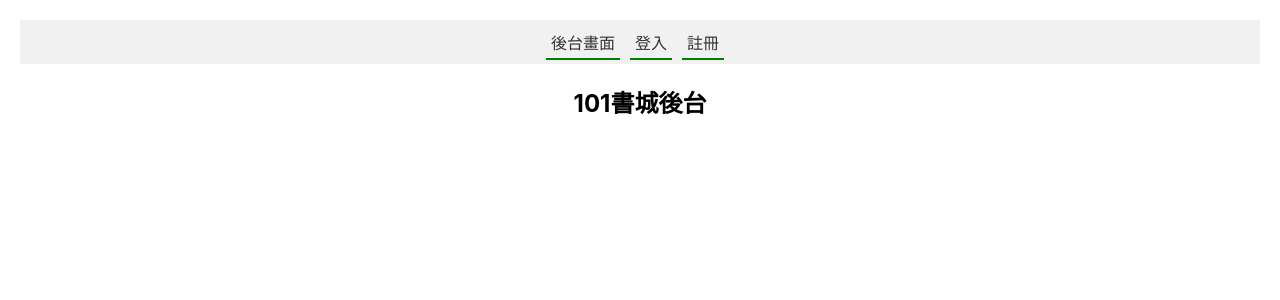
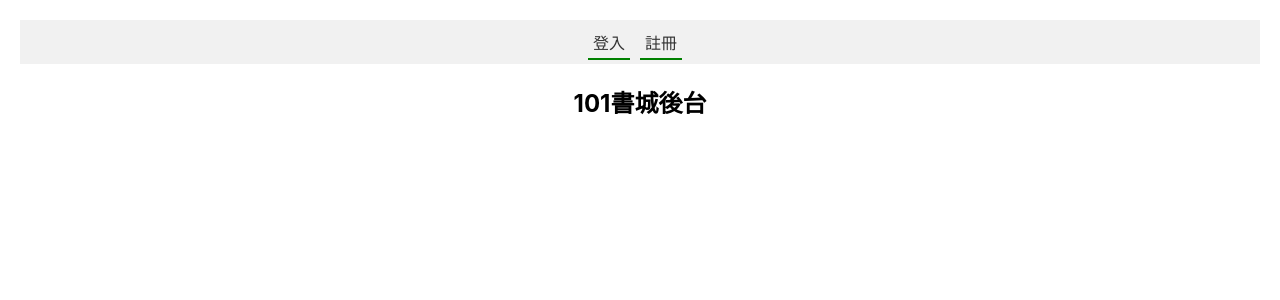
Before and after one commit to kerorogo23/React_one, a React (Create React App) app: page / in a window 1280 px wide. Shown: the top 300 px of the page. Built offline with nearby package versions, Linux system fonts and the light colour scheme.

Commit message:
商品列表加上商品ID的顯示

```diff
--- a/src/App.js
+++ b/src/App.js
@@ -8,8 +8,8 @@ function App() {
       <nav className="app-nav">
         <ul className="app-nav-list">
 
-          <li className="app-nav-item">
-            <Link to="/" className="app-nav-link">後台畫面</Link>
+          <li >
+            <Link to="/"></Link>
           </li>
 
           <li className="app-nav-item">
--- a/src/Product/ProductList.js
+++ b/src/Product/ProductList.js
@@ -75,9 +75,10 @@ function ProductList() {
             <div>
               <img src={product.imageUrl} alt={product.productName} />
               <h3>{product.productName}</h3>
+              <p>商品ID：{product.productId}</p>
               <p>類別：{product.category}</p>
               <p>價格：{product.price}</p>
-              <p>庫存：{product.stock}</p>git status
+              <p>庫存：{product.stock}</p>
               <button onClick={() => handleShowProductDetails(product.productId)}>
                 商品詳細
               </button>
```
